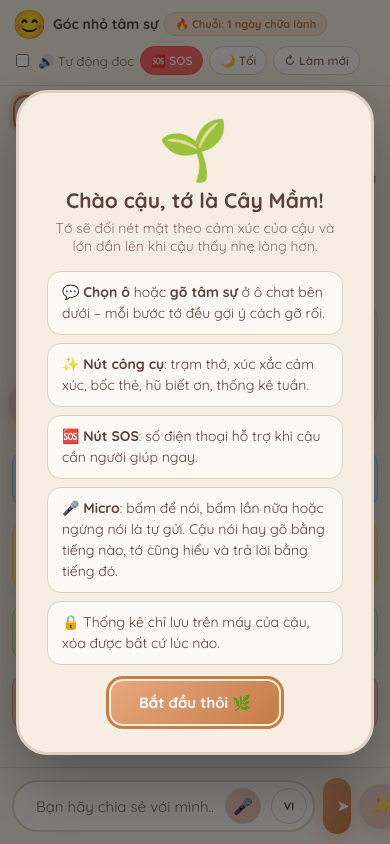
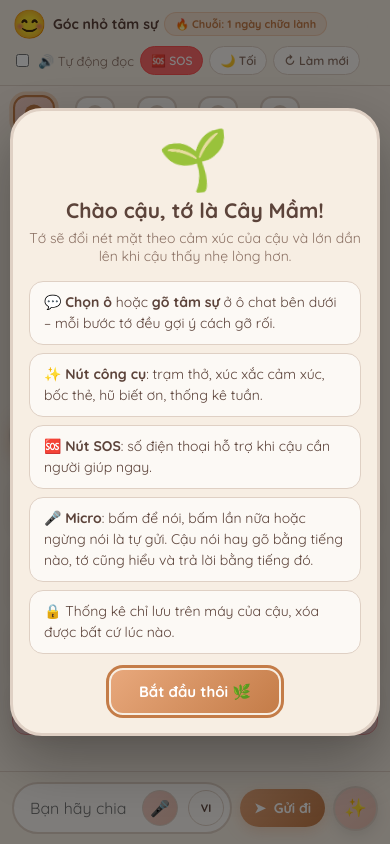
Before and after one commit to trumbongrovn/du-an-khkt-cap-tinh-GOC-NHO-TAM-SU, a website: page public/index.html in a window 390 px wide. Drawn offline with Linux system fonts and the light colour scheme.

Commit message:
Update index.html

```diff
--- a/public/index.html
+++ b/public/index.html
@@ -2,11 +2,12 @@
 <html lang="vi">
 <head>
 <meta charset="utf-8">
-<meta name="viewport" content="width=device-width,initial-scale=1">
+<meta name="viewport" content="width=device-width,initial-scale=1,viewport-fit=cover">
+<meta name="color-scheme" content="light">
+<meta name="supported-color-schemes" content="light">
 <title>Góc nhỏ tâm sự</title>
 <meta name="description" content="Người bạn lắng nghe dành cho học sinh: tâm sự, trạm thở, gợi ý gỡ rối áp lực học tập.">
-<meta name="theme-color" content="#f7eee3" media="(prefers-color-scheme: light)">
-<meta name="theme-color" content="#2e2825" media="(prefers-color-scheme: dark)">
+<meta name="theme-color" content="#f7eee3">
 <link rel="manifest" href="manifest.webmanifest">
 <link rel="icon" type="image/png" sizes="192x192" href="icons/icon-192.png">
 <link rel="apple-touch-icon" href="icons/apple-touch-icon.png">
@@ -589,6 +590,18 @@ button:focus-visible, .opt:focus-visible, .floating-btn:focus-visible, .floating
 @keyframes toastOut { to { opacity: 0; transform: translateY(8px) scale(0.95); } }
 @media (prefers-reduced-motion: reduce) { .toast { animation: toastOut 0.3s ease 2.7s forwards; } }
 </style>
+<script>
+(function(){
+  function setH(){
+    var h = (window.visualViewport && window.visualViewport.height) || window.innerHeight;
+    document.documentElement.style.setProperty('--app-h', h + 'px');
+  }
+  setH();
+  window.addEventListener('resize', setH);
+  window.addEventListener('orientationchange', function(){ setTimeout(setH, 200); });
+  if (window.visualViewport) window.visualViewport.addEventListener('resize', setH);
+})();
+</script>
 </head>
 <body>
 <div class="app"><div class="main">
@@ -2872,6 +2885,51 @@ input.sv-range::-moz-range-thumb { width: 22px; height: 22px; border-radius: 50%
   .sv-dim .l { width: 42%; }
 }
 @media (prefers-reduced-motion: reduce) { .sv-gauge .fg, .sv-dim .f { transition: none; } }
+
+/* ===================== VÁ ĐIỆN THOẠI + CHẶN TỰ ĐỘI NỀN TỐI ===================== */
+/* Chặn "Auto dark / Force dark" của trình duyệt (Chrome, Samsung, Zalo, trình quét QR...) làm mất khung & màu */
+html { color-scheme: light; color-scheme: only light; -webkit-text-size-adjust: 100%; text-size-adjust: 100%; }
+html:has(body.dark-mode) { color-scheme: dark; color-scheme: only dark; }
+html, body { max-width: 100%; }
+.msg, .bubble, .options, .action-card, .compose, .top, .composer { min-width: 0; }
+.bubble, .opt, .tm-text { overflow-wrap: anywhere; }
+img, video, canvas, svg { max-width: 100%; }
+
+/* Chiều cao thật của màn hình điện thoại (trừ thanh địa chỉ) – 100vh làm mất đáy trang */
+@supports (height: 100dvh) {
+  body { height: 100dvh; }
+  .breathe-modal, .sos-modal { height: 100dvh; }
+}
+@media (max-width: 640px) {
+  body { height: var(--app-h, 100dvh); min-height: 0; }
+  .app { height: var(--app-h, 100dvh); max-width: 100vw; }
+  .main { min-height: 0; }
+  .chat { min-height: 0; overflow-x: hidden; -webkit-overflow-scrolling: touch; overscroll-behavior: contain; }
+  .composer { padding-bottom: calc(10px + env(safe-area-inset-bottom, 0px)); padding-left: max(12px, env(safe-area-inset-left, 0px)); padding-right: max(12px, env(safe-area-inset-right, 0px)); }
+  .top { padding-top: calc(10px + env(safe-area-inset-top, 0px)); }
+  .compose { padding-left: 14px; min-width: 0; }
+  .compose input { min-width: 0; font-size: 16px; } /* 16px để iOS không tự phóng to khi bấm vào ô nhập */
+  .welcome h2 { font-size: 21px; }
+  .welcome { margin: 4px auto 18px; }
+  .msg { gap: 8px; margin: 14px 0; }
+  .options { gap: 10px; }
+  .opt { padding: 12px 16px; font-size: 14px; }
+  .scratch-container { width: min(260px, 100%); }
+  .breathe-modal-content { padding: 24px 18px; border-radius: 28px; max-height: 92dvh; overflow-y: auto; }
+  .breathe-circle-large { width: 120px; height: 120px; margin: 20px auto; }
+  .cam-preview-large { width: 120px; height: 120px; }
+  .intro-card { padding: 20px 16px; max-height: 92dvh; overflow-y: auto; }
+  .intro-modal { padding: 10px; }
+  .action-card { padding: 14px; }
+}
+@media (max-width: 380px) {
+  .top-actions button { padding: 5px 8px; font-size: 11px; }
+  .bubble { max-width: 88%; font-size: 14px; padding: 12px 14px; }
+  .av { width: 44px; height: 44px; }
+  .av .plant-icon { font-size: 21px; }
+  .av .plant-face { font-size: 14px; }
+  .send-btn-direct { padding: 10px 12px; font-size: 13px; }
+}
 </style>
 
 <script>
```
